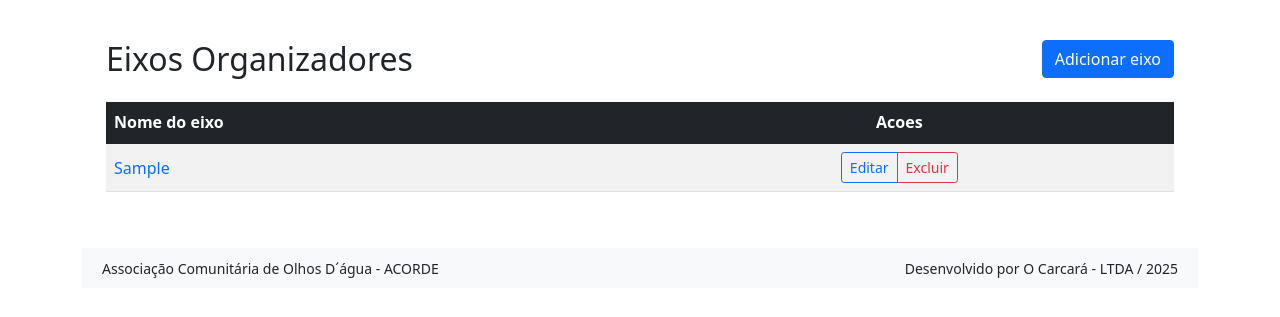
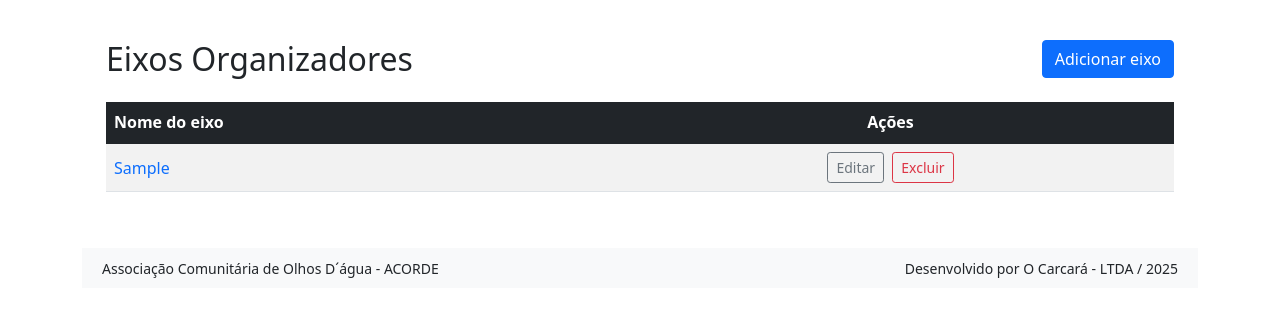
Before and after one commit to OCarcara/acorde, a Django app: page /configuracoes/eixos/ in a window 1280 px wide. Shown: the part 66-383 px from the top of the page. Run offline with Django 5.2, Linux system fonts and the light colour scheme; tables that the repository leaves empty hold one stand-in row (values such as "Sample post").

Commit message:
Ajustes de lingua portuguesa nos botões

```diff
--- a/acervo/views.py
+++ b/acervo/views.py
@@ -181,7 +181,7 @@ def eixo_update(request, pk):
         "eixo": eixo,
         "form_action": reverse("eixo_update", args=[pk]),
         "titulo_pagina": "Editar eixo organizador",
-        "submit_label": "Salvar altera����es",
+        "submit_label": "Salvar alterações",
     }
     return render(request, "configuracoes/eixo_form.html", context)
 
--- a/templates/configuracoes/eixo_confirm_delete.html
+++ b/templates/configuracoes/eixo_confirm_delete.html
@@ -7,12 +7,12 @@
             <h2 class="mb-3">Excluir eixo</h2>
             <div class="alert alert-warning" role="alert">
                 Tem certeza de que deseja excluir <strong>{{ eixo.eixo }}</strong>?
-                Esta acao nao podera ser desfeita.
+                Esta ação não podera ser desfeita.
             </div>
             <form method="post">
                 {% csrf_token %}
                 <div class="d-flex gap-2">
-                    <button type="submit" class="btn btn-danger">Confirmar exclusao</button>
+                    <button type="submit" class="btn btn-danger">Confirmar exclusão</button>
                     <a href="{% url 'eixos_list' %}" class="btn btn-outline-secondary">Cancelar</a>
                 </div>
             </form>
--- a/templates/configuracoes/eixo_form.html
+++ b/templates/configuracoes/eixo_form.html
@@ -41,7 +41,9 @@
         </div>
 
         <div class="mt-4 d-flex flex-wrap gap-2">
-            <button type="submit" class="btn btn-primary">{{ submit_label|default:"Salvar" }}</button>
+            <button type="submit" class="btn btn-primary">
+                {% if eixo %}Salvar alterações{% else %}{{ submit_label|default:"Salvar" }}{% endif %}
+            </button>
             <a href="{% url 'eixos_list' %}" class="btn btn-outline-secondary">Cancelar</a>
             {% if eixo %}
                 <a href="{% url 'eixo_delete' eixo.pk %}" class="btn btn-outline-danger ms-auto">Excluir eixo</a>
--- a/templates/configuracoes/eixos.html
+++ b/templates/configuracoes/eixos.html
@@ -16,7 +16,7 @@
             <thead class="table-dark">
                 <tr>
                     <th>Nome do eixo</th>
-                    <th class="text-center">Acoes</th>
+                    <th class="text-center">Ações</th>
                 </tr>
             </thead>
             <tbody>
@@ -27,15 +27,13 @@
                                 {{ eixo.eixo }}
                             </a>
                         </td>
-                        <td class="text-center">
-                            <div class="btn-group btn-group-sm" role="group">
-                                <a href="{% url 'eixo_update' eixo.pk %}" class="btn btn-outline-primary">
-                                    <i class="bi bi-pencil"></i> Editar
-                                </a>
-                                <a href="{% url 'eixo_delete' eixo.pk %}" class="btn btn-outline-danger">
-                                    <i class="bi bi-trash"></i> Excluir
-                                </a>
-                            </div>
+                        <td class="text-center text-nowrap">
+                            <a href="{% url 'eixo_update' eixo.pk %}" class="btn btn-sm btn-outline-secondary me-1">
+                                <i class="bi bi-pencil"></i> Editar
+                            </a>
+                            <a href="{% url 'eixo_delete' eixo.pk %}" class="btn btn-sm btn-outline-danger">
+                                <i class="bi bi-trash"></i> Excluir
+                            </a>
                         </td>
                     </tr>
                 {% empty %}
```
